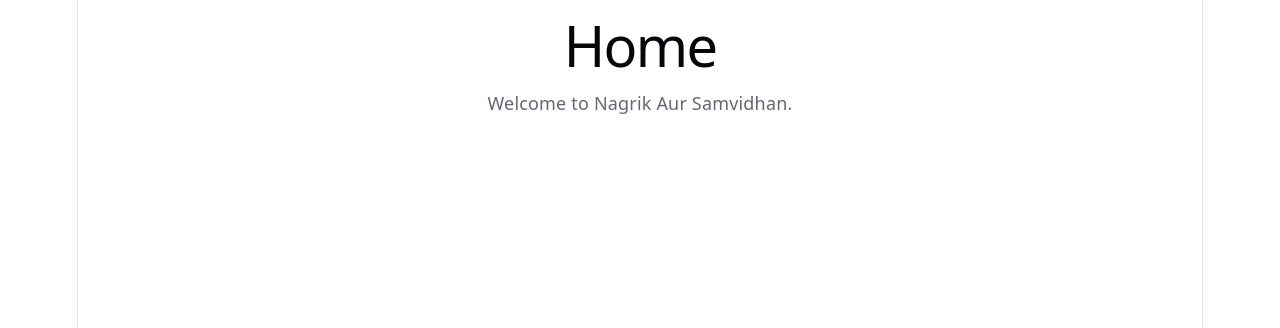
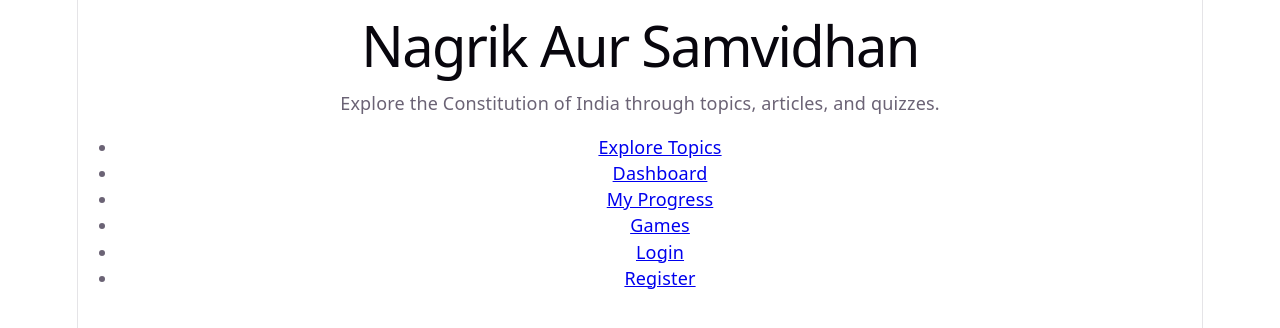
Before and after one commit to Ashish2106B/Constitution_Simplified, a React app in the folder frontend/: page / in a window 1280 px wide. Shown: the top 328 px of the page. Built offline with nearby package versions, Linux system fonts and the light colour scheme; the HTML template or start-up script is replaced by a standard one.

Commit message:
Add navigation links to home page

```diff
--- a/frontend/src/pages/Home.jsx
+++ b/frontend/src/pages/Home.jsx
@@ -1,5 +1,23 @@
+import { Link } from "react-router-dom";
+
 function Home() {
-  return <main><h1>Home</h1><p>Welcome to Nagrik Aur Samvidhan.</p></main>;
+  return (
+    <main>
+      <h1>Nagrik Aur Samvidhan</h1>
+      <p>Explore the Constitution of India through topics, articles, and quizzes.</p>
+
+      <nav aria-label="Main navigation">
+        <ul>
+          <li><Link to="/topics">Explore Topics</Link></li>
+          <li><Link to="/dashboard">Dashboard</Link></li>
+          <li><Link to="/progress">My Progress</Link></li>
+          <li><Link to="/games">Games</Link></li>
+          <li><Link to="/login">Login</Link></li>
+          <li><Link to="/register">Register</Link></li>
+        </ul>
+      </nav>
+    </main>
+  );
 }
 
 export default Home;
```
